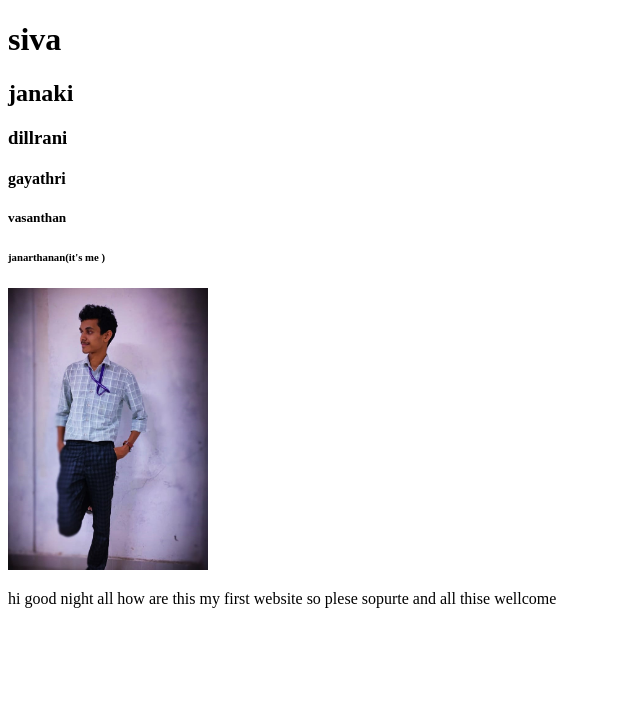
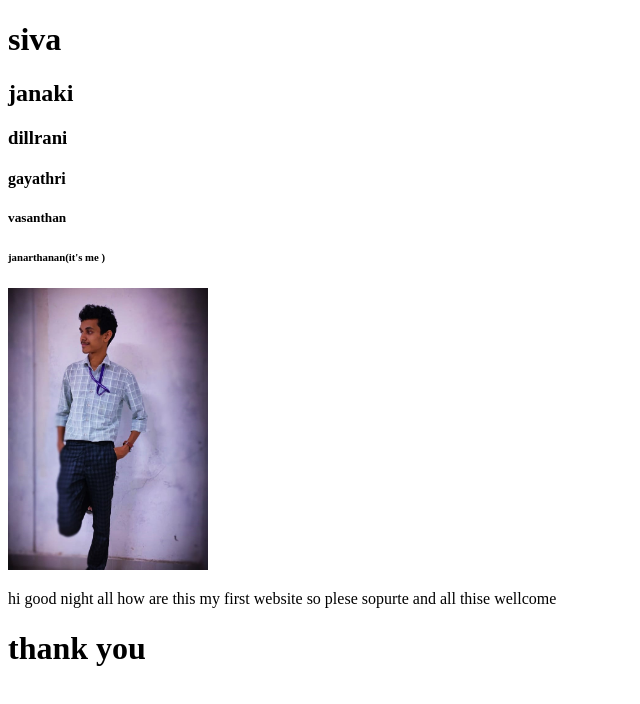
Before and after one commit to Janarthanana057/New-folderweb, a plain HTML site: page index.html in a window 1280 px wide. Shown: the whole page, without its empty margins (0-640 px from the left). Drawn offline with Linux system fonts and the light colour scheme.

Commit message:
added new

```diff
--- a/index.html
+++ b/index.html
@@ -16,6 +16,7 @@
     <p>hi good night all how are this my first website
         so plese sopurte and all thise wellcome
     </p>
+    <h1>thank you</h1>
 
 </body>
 </html>
```
